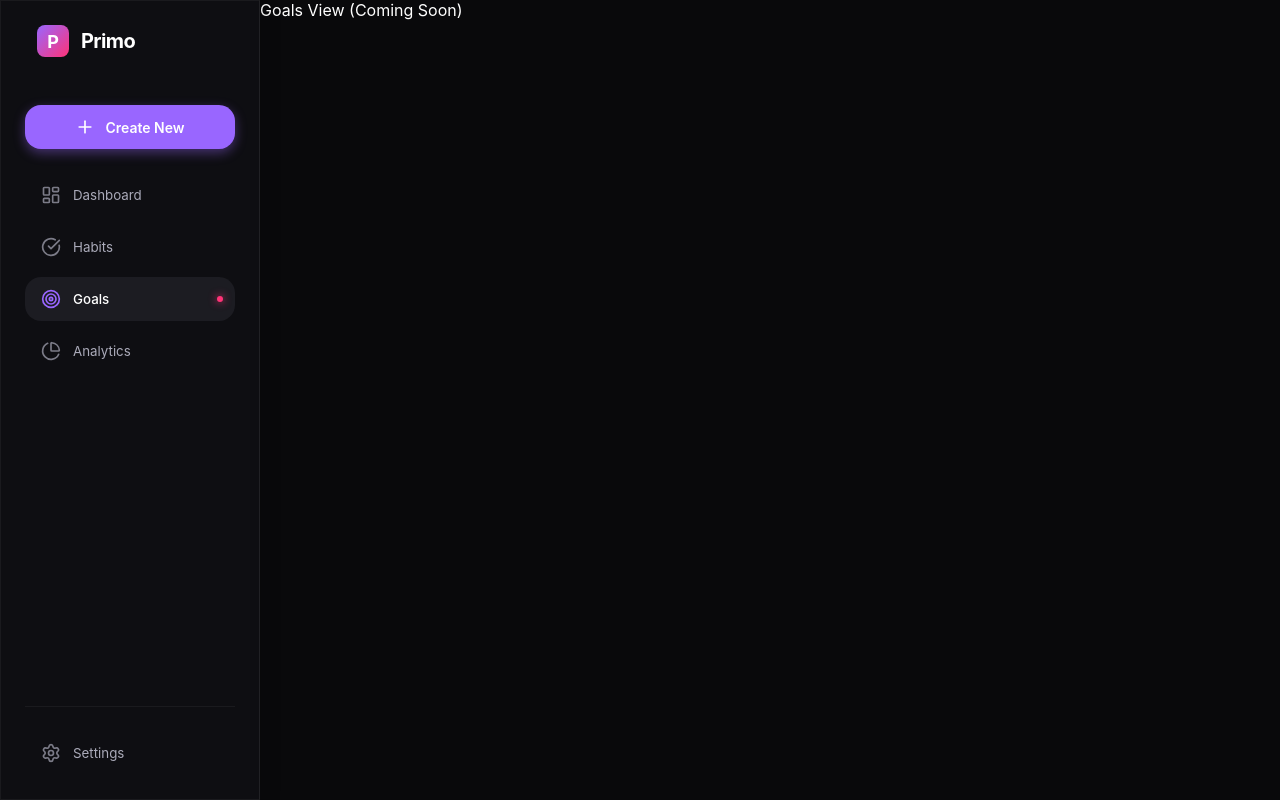
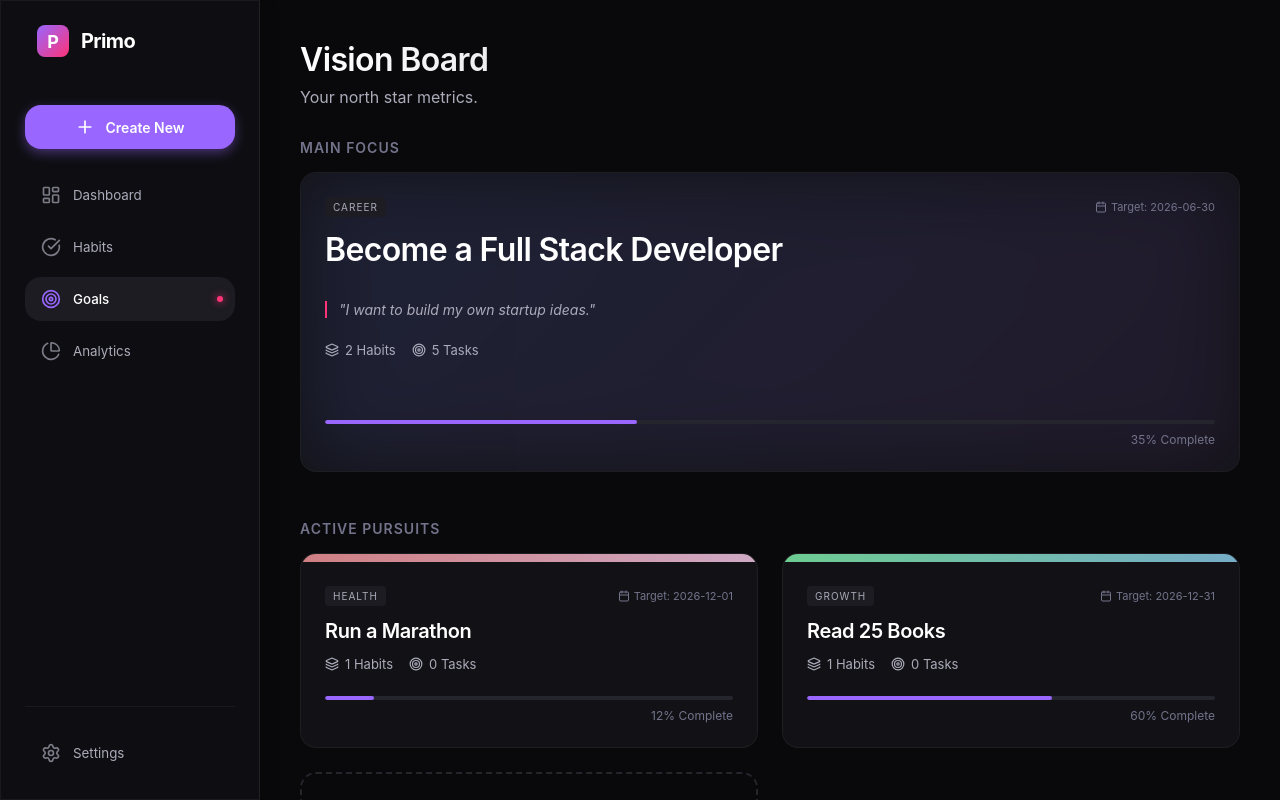
Before and after one commit to barada02/Primo, a React (Vite) app: page / in a window 1280 px wide. Both pictures are taken after a click on the button "Goals". Built offline with nearby package versions, Linux system fonts and the light colour scheme.

Commit message:
goal page

```diff
--- a/src/App.jsx
+++ b/src/App.jsx
@@ -2,6 +2,7 @@ import { useState } from 'react'
 import Sidebar from './components/layout/Sidebar'
 import Dashboard from './components/dashboard/Dashboard'
 import HabitsPage from './components/habits/HabitsPage'
+import GoalsPage from './components/goals/GoalsPage'
 import CreateTaskModal from './components/tasks/CreateTaskModal'
 import './index.css'
 
@@ -20,8 +21,8 @@ function App() {
       <main style={{ flex: 1, overflowY: 'auto', position: 'relative' }}>
         {activeTab === 'dashboard' && <Dashboard />}
         {activeTab === 'habits' && <HabitsPage />}
+        {activeTab === 'goals' && <GoalsPage />}
         {/* Placeholders for other tabs */}
-        {activeTab === 'goals' && <div className="p-10">Goals View (Coming Soon)</div>}
       </main>
 
       {isModalOpen && <CreateTaskModal onClose={() => setIsModalOpen(false)} />}
--- /dev/null
+++ b/src/components/goals/GoalCard.css
@@ -0,0 +1,154 @@
+.goal-card {
+  position: relative;
+  background: var(--bg-surface-1);
+  border-radius: var(--radius-md);
+  overflow: hidden;
+  border: 1px solid hsla(0,0%,100%,0.05);
+  transition: transform 0.2s, box-shadow 0.2s;
+  height: 100%;
+  display: flex;
+  flex-direction: column;
+}
+
+.goal-card:hover {
+  transform: translateY(-4px);
+  box-shadow: 0 10px 30px rgba(0,0,0,0.3);
+  border-color: hsla(0,0%,100%,0.1);
+}
+
+.goal-bg-visual {
+  height: 8px; /* Top stripe */
+  width: 100%;
+  opacity: 0.8;
+}
+
+.hero-card .goal-bg-visual {
+  position: absolute;
+  top: 0;
+  left: 0;
+  width: 100%;
+  height: 100%;
+  opacity: 0.15;
+  filter: blur(40px);
+  z-index: 0;
+}
+
+.goal-content {
+  padding: 24px;
+  position: relative;
+  z-index: 1;
+  flex: 1;
+  display: flex;
+  flex-direction: column;
+}
+
+.goal-top-meta {
+  display: flex;
+  justify-content: space-between;
+  margin-bottom: 12px;
+}
+
+.goal-category {
+  font-size: 10px;
+  text-transform: uppercase;
+  letter-spacing: 1px;
+  background: var(--bg-surface-2);
+  padding: 4px 8px;
+  border-radius: 4px;
+  color: var(--text-2);
+}
+
+.goal-deadline {
+  display: flex;
+  align-items: center;
+  gap: 4px;
+  font-size: 11px;
+  color: var(--text-3);
+}
+
+.goal-title {
+  font-size: 20px;
+  margin: 0 0 12px 0;
+  color: var(--text-1);
+  line-height: 1.3;
+}
+
+.hero-card .goal-title {
+  font-size: 32px;
+  margin-bottom: 16px;
+}
+
+.goal-motivation {
+  font-style: italic;
+  color: var(--text-2);
+  margin-bottom: 24px;
+  border-left: 2px solid var(--accent);
+  padding-left: 12px;
+  font-size: 14px;
+}
+
+.goal-stats-row {
+  display: flex;
+  gap: 16px;
+  margin-bottom: 24px;
+}
+
+.meta-stat {
+  display: flex;
+  align-items: center;
+  gap: 6px;
+  color: var(--text-2);
+  font-size: 13px;
+}
+
+.goal-progress-section {
+  margin-top: auto;
+}
+
+.progress-bar-container {
+  width: 100%;
+  height: 4px;
+  background: var(--bg-surface-3);
+  border-radius: 2px;
+  margin-bottom: 8px;
+  overflow: hidden;
+}
+
+.progress-bar-fill {
+  height: 100%;
+  background: var(--primary);
+  border-radius: 2px;
+}
+
+.progress-text {
+  font-size: 12px;
+  color: var(--text-3);
+  text-align: right;
+}
+
+.goal-action-btn {
+  position: absolute;
+  bottom: 24px;
+  right: 24px;
+  width: 36px;
+  height: 36px;
+  border-radius: 50%;
+  background: var(--bg-surface-2);
+  color: var(--text-1);
+  display: flex;
+  align-items: center;
+  justify-content: center;
+  transition: all 0.2s;
+  opacity: 0;
+  transform: translateX(-10px);
+}
+
+.goal-card:hover .goal-action-btn {
+  opacity: 1;
+  transform: translateX(0);
+}
+
+.goal-action-btn:hover {
+  background: var(--primary);
+  color: white;
+}
--- /dev/null
+++ b/src/components/goals/GoalCard.jsx
@@ -0,0 +1,59 @@
+import React from 'react';
+import { Calendar, Target, Layers, ArrowRight } from 'lucide-react';
+import './GoalCard.css';
+
+const GoalCard = ({ goal, isHero = false }) => {
+  return (
+    <div className={`goal-card ${isHero ? 'hero-card' : ''}`}>
+      <div
+        className="goal-bg-visual"
+        style={{ background: goal.theme }}
+      />
+
+      <div className="goal-content">
+        <div className="goal-top-meta">
+          <span className="goal-category">{goal.category}</span>
+          <div className="goal-deadline">
+            <Calendar size={12} />
+            <span>Target: {goal.deadline}</span>
+          </div>
+        </div>
+
+        <h3 className="goal-title">{goal.title}</h3>
+
+        {isHero && (
+          <p className="goal-motivation">"{goal.motivation}"</p>
+        )}
+
+        <div className="goal-stats-row">
+          <div className="meta-stat">
+            <Layers size={14} />
+            <span>{goal.stats.habits} Habits</span>
+          </div>
+          <div className="meta-stat">
+            <Target size={14} />
+            <span>{goal.stats.tasks} Tasks</span>
+          </div>
+        </div>
+
+        <div className="goal-progress-section">
+          <div className="progress-bar-container">
+            <div
+              className="progress-bar-fill"
+              style={{ width: `${goal.progress}%` }}
+            />
+          </div>
+          <div className="progress-text">
+            <span>{goal.progress}% Complete</span>
+          </div>
+        </div>
+      </div>
+
+      <button className="goal-action-btn">
+        <ArrowRight size={20} />
+      </button>
+    </div>
+  );
+};
+
+export default GoalCard;
--- /dev/null
+++ b/src/components/goals/GoalsPage.css
@@ -0,0 +1,44 @@
+.goals-page-container {
+  padding: 40px;
+}
+
+.section-label {
+  font-size: 14px;
+  color: var(--text-3);
+  margin-bottom: 16px;
+  font-weight: 600;
+  text-transform: uppercase;
+  letter-spacing: 1px;
+}
+
+.goals-hero-section {
+  margin-bottom: 48px;
+}
+
+.hero-wrapper {
+  height: 300px; /* Taller for hero */
+}
+
+.goals-grid {
+  display: grid;
+  grid-template-columns: repeat(auto-fill, minmax(300px, 1fr));
+  gap: 24px;
+}
+
+.add-goal-card {
+  border: 2px dashed var(--bg-surface-3);
+  border-radius: var(--radius-md);
+  display: flex;
+  align-items: center;
+  justify-content: center;
+  min-height: 200px;
+  color: var(--text-3);
+  cursor: pointer;
+  transition: all 0.2s;
+}
+
+.add-goal-card:hover {
+  border-color: var(--primary);
+  color: var(--primary);
+  background: var(--bg-surface-2);
+}
--- /dev/null
+++ b/src/components/goals/GoalsPage.jsx
@@ -0,0 +1,42 @@
+import React from 'react';
+import GoalCard from './GoalCard';
+import { mockGoals } from '../../data/mockData';
+import './GoalsPage.css';
+
+const GoalsPage = () => {
+  const heroGoal = mockGoals[0]; // Assume first is priority for now
+  const otherGoals = mockGoals.slice(1);
+
+  return (
+    <div className="goals-page-container">
+      <header className="page-header">
+        <h1>Vision Board</h1>
+        <p className="subtitle">Your north star metrics.</p>
+      </header>
+
+      {/* Hero Section */}
+      <section className="goals-hero-section">
+        <h2 className="section-label">Main Focus</h2>
+        <div className="hero-wrapper">
+          <GoalCard goal={heroGoal} isHero={true} />
+        </div>
+      </section>
+
+      {/* Grid Section */}
+      <section className="goals-grid-section">
+        <h2 className="section-label">Active Pursuits</h2>
+        <div className="goals-grid">
+          {otherGoals.map(goal => (
+            <GoalCard key={goal.id} goal={goal} />
+          ))}
+          {/* Add a placeholder empty card for "Add Goal" later */}
+          <div className="add-goal-card">
+            <span>+ New Goal</span>
+          </div>
+        </div>
+      </section>
+    </div>
+  );
+};
+
+export default GoalsPage;
--- a/src/data/mockData.js
+++ b/src/data/mockData.js
@@ -6,14 +6,48 @@ export const mockTimeData = [
 ];
 
 export const mockStats = {
-    streak: 12, // Days
+    streak: 12,
     tasksCompleted: 8,
     totalTasks: 10,
     productivityScore: 85,
 };
 
+// Goals are the parent containers
+export const mockGoals = [
+    {
+        id: 1,
+        title: "Become a Full Stack Developer",
+        category: "Career",
+        motivation: "I want to build my own startup ideas.",
+        deadline: "2026-06-30",
+        progress: 35,
+        theme: "linear-gradient(135deg, #667eea 0%, #764ba2 100%)", // Custom gradient
+        stats: { habits: 2, tasks: 5, completed: 1 }
+    },
+    {
+        id: 2,
+        title: "Run a Marathon",
+        category: "Health",
+        motivation: "To prove to myself I can do hard things.",
+        deadline: "2026-12-01",
+        progress: 12,
+        theme: "linear-gradient(135deg, #ff9a9e 0%, #fecfef 99%, #fecfef 100%)",
+        stats: { habits: 1, tasks: 0, completed: 0 }
+    },
+    {
+        id: 3,
+        title: "Read 25 Books",
+        category: "Growth",
+        motivation: "Expand my mental models.",
+        deadline: "2026-12-31",
+        progress: 60,
+        theme: "linear-gradient(120deg, #84fab0 0%, #8fd3f4 100%)",
+        stats: { habits: 1, tasks: 0, completed: 0 }
+    }
+];
+
 export const mockHabits = [
-    { id: 1, title: 'Morning Run', streak: 45, goal: 75, completedToday: true },
-    { id: 2, title: 'Read 20 pages', streak: 12, goal: 21, completedToday: false },
-    { id: 3, title: 'Code 4 hours', streak: 5, goal: 100, completedToday: false },
+    { id: 1, title: 'Morning Run', streak: 45, goal: 75, completedToday: true, goalId: 2 },
+    { id: 2, title: 'Read 20 pages', streak: 12, goal: 21, completedToday: false, goalId: 3 },
+    { id: 3, title: 'Code 4 hours', streak: 5, goal: 100, completedToday: false, goalId: 1 },
 ];
```
